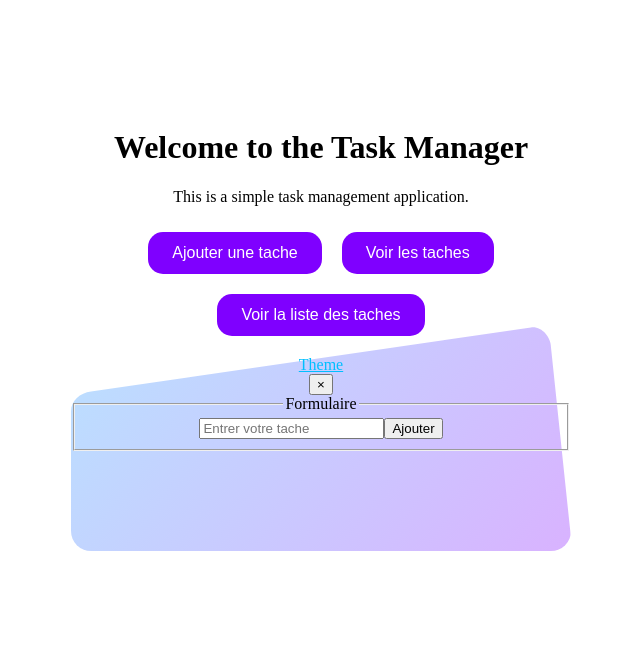
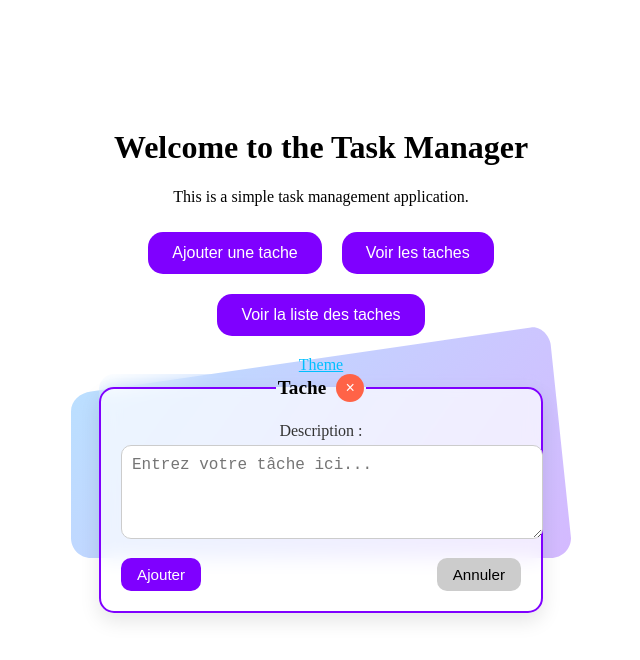
Before and after one commit to Rina-ui/Task, a React (Vite) app: page / in a window 1280 px wide. Both pictures are taken after a click on the button "Ajouter une tache". Shown: the top 660 px of the page, without its empty margins (319-959 px from the left). Built offline with nearby package versions, Linux system fonts and the light colour scheme.

Commit message:
mise en forme de Taskform

```diff
--- a/src/components/TaskForm.jsx
+++ b/src/components/TaskForm.jsx
@@ -1,20 +1,126 @@
 import React from "react";
+import { motion } from "framer-motion";
 
 function TaskForm({ onClose }) {
-    return(
-        <div className="modal-content">
-            <button className="close-btn" onClick={onClose}>×</button>
-            <fieldset>
-                <legend>
-                    Formulaire
-                </legend>
-                <input
-                    placeholder="Entrer votre tache"
-                />
-                <button type="submit">Ajouter</button>
-            </fieldset>
-        </div>
-    )
+return (
+    <motion.fieldset
+      initial={{ opacity: 0, scale: 0.95 }}
+      animate={{ opacity: 1, scale: 1 }}
+      exit={{ opacity: 0, scale: 0.95 }}
+      transition={{ duration: 0.4 }}
+      style={styles.fieldset}
+    >
+      <motion.legend style={styles.legend}>
+        Tache
+        <motion.button
+          onClick={onClose}
+          style={styles.closeButton}
+          whileHover={{ scale: 1.1 }}
+        >
+          ×
+        </motion.button>
+      </motion.legend>
+
+      <motion.label htmlFor="description" style={styles.label}>
+        Description :
+      </motion.label>
+
+      <motion.textarea
+        id="description"
+        name="description"
+        rows="4"
+        cols="35"
+        placeholder="Entrez votre tâche ici..."
+        style={styles.textarea}
+        whileFocus={{ borderColor: "#7F00FF" }}
+      />
+
+      <div style={styles.buttonContainer}>
+        <motion.button
+          type="submit"
+          style={styles.button}
+          whileHover={{ scale: 1.05 }}
+          whileTap={{ scale: 0.95 }}
+        >
+          Ajouter
+        </motion.button>
+
+        <motion.button
+          type="reset"
+          style={{ ...styles.button, backgroundColor: "#ccc", color: "#000" }}
+          whileHover={{ scale: 1.05 }}
+          whileTap={{ scale: 0.95 }}
+        >
+          Annuler
+        </motion.button>
+      </div>
+    </motion.fieldset>
+  );
 }
 
+const styles = {
+  fieldset: {
+    border: "2px solid #7F00FF",
+    borderRadius: "15px",
+    padding: "20px",
+    margin: "0 auto",
+    width: "90%",
+    maxWidth: "400px",
+    backgroundColor: "rgba(255, 255, 255, 0.7)", // semi-transparent
+    backdropFilter: "blur(10px)", // flou pour un bel effet de verre
+    boxShadow: "0 8px 20px rgba(0,0,0,0.1)",
+    position: "relative",
+  },
+  legend: {
+    fontWeight: "bold",
+    fontSize: "1.2rem",
+    color: "#000",
+    display: "flex",
+    justifyContent: "space-between",
+    alignItems: "center",
+  },
+  closeButton: {
+    backgroundColor: "#FF6347",
+    border: "none",
+    borderRadius: "50%",
+    width: "28px",
+    height: "28px",
+    fontSize: "1rem",
+    color: "#fff",
+    cursor: "pointer",
+    marginLeft: "10px",
+  },
+  label: {
+    display: "block",
+    marginBottom: "5px",
+    fontWeight: "500",
+    color: "#333",
+  },
+  textarea: {
+    width: "100%",
+    padding: "10px",
+    borderRadius: "10px",
+    border: "1px solid #ccc",
+    fontSize: "1rem",
+    resize: "vertical",
+    marginBottom: "15px",
+    outline: "none",
+    transition: "border-color 0.3s",
+  },
+  buttonContainer: {
+    display: "flex",
+    justifyContent: "space-between",
+  },
+  button: {
+    padding: "8px 16px",
+    backgroundColor: "#7F00FF",
+    color: "#fff",
+    border: "none",
+    borderRadius: "10px",
+    cursor: "pointer",
+    fontSize: "0.95rem",
+  },
+};
+
+
 export default TaskForm;
```
